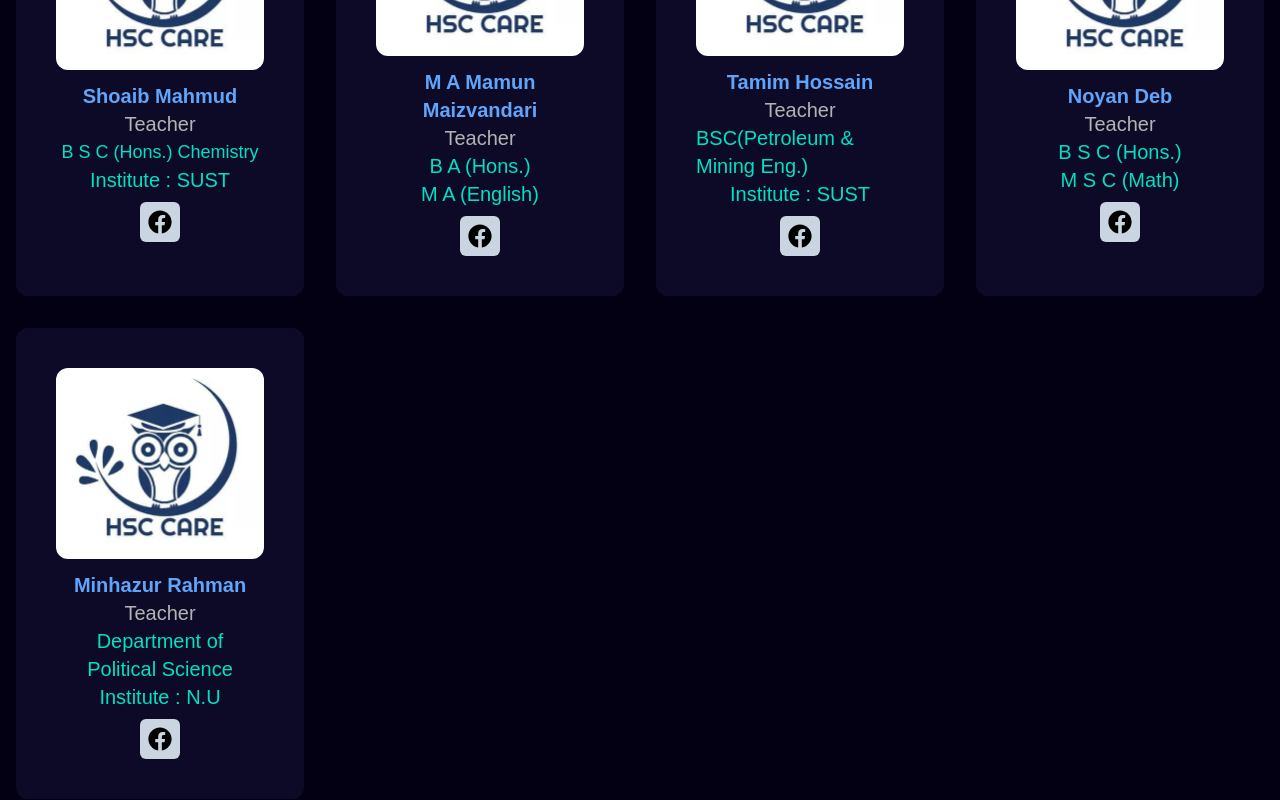
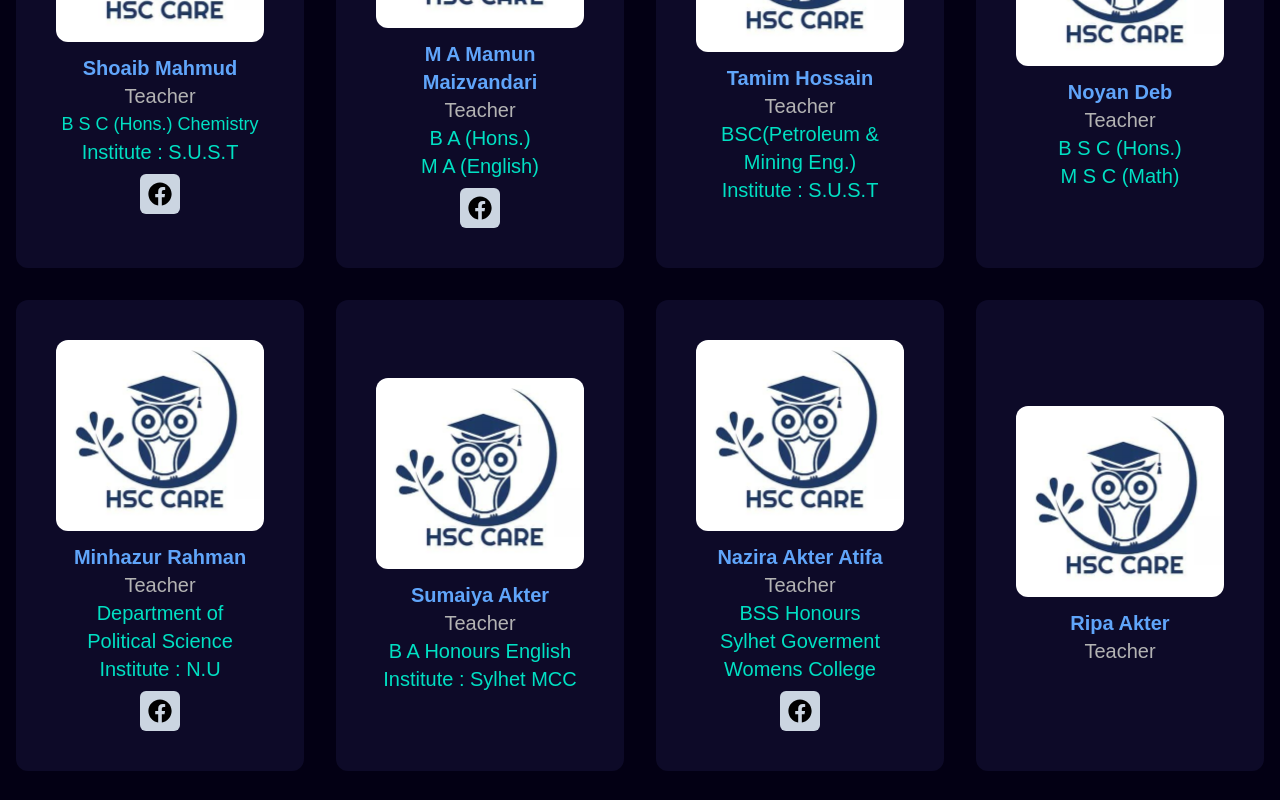
Before and after one commit to Rafat210907/hsc-care, a React (Vite) app: page / in a window 1280 px wide. Shown: the part 3380-4180 px from the top of the page. Built offline with nearby package versions, Linux system fonts and the light colour scheme.

Commit message:
teachers update

```diff
--- a/src/components/OurTeachers.jsx
+++ b/src/components/OurTeachers.jsx
@@ -6,25 +6,24 @@ import "aos/dist/aos.css";
 import { useTypewriter } from "react-simple-typewriter";
 import { Link } from "react-router-dom";
 
-
-
-
 const OurTeachers = () => {
   const [typeEffect] = useTypewriter({
     words: ["eachers"],
     loop: {},
     typeSpeed: 100,
   });
+
   useEffect(() => {
     Aos.init();
   }, []);
+
   return (
     <section id="ourteachers" className="relative mb-2 pt-20 sm:pt-24">
       <div className="max-width">
         <h6
           data-aos=""
           data-aos-duration="800"
-          className="text-2xl sm:text-3xl text-center text-blue-500 "
+          className="text-2xl sm:text-3xl text-center text-blue-500"
         >
           {" "}
           T{typeEffect}{" "}
@@ -51,14 +50,19 @@ const OurTeachers = () => {
                 {data.name}
               </h2>
               <h6 className="text-xl text-dark">{data.profession}</h6>
-              <h2  className="text-xl text-primary">{data.qualifications1}</h2>
-              <h2  className="text-xl text-primary">{data.qualifications2}</h2>
+              <h2 className="text-xl text-primary">{data.qualifications1}</h2>
+              <h2 className="text-xl text-primary">{data.qualifications2}</h2>
               <h2 className="text-xl text-primary">{data.qualifications3}</h2>
               <h2 className="text-lg text-primary">{data.qualifications4}</h2>
               <h2 className="text-xl text-primary">{data.institution}</h2>
-              <Link to={data?.Facebook}>
-                <FaFacebook className="text-lg size-10 p-2 mt-2 bg-slate-300 rounded-md text-black hover:bg-blue-900 hover:text-white duration-300"/>
-              </Link>
+
+              {/* Conditionally render the Facebook icon only if the Facebook prop exists */}
+              {data?.Facebook && (
+                <Link to={data.Facebook}>
+                  <FaFacebook className="text-lg size-10 p-2 mt-2 bg-slate-300 rounded-md text-black hover:bg-blue-900 hover:text-white duration-300" />
+                </Link>
+              )}
+
               <h2 className="text-xl text-primary">{data.qualificaions}</h2>
             </div>
           ))}
--- a/src/constants/Index.js
+++ b/src/constants/Index.js
@@ -1,7 +1,6 @@
 // Teachers image
 import img from '../assets/logo.png'
 import manager from '../assets/manager.jpg'
-import ProshantoSir from '../assets/IMG_2662.jpeg'
 
 // Teachers Data
 export const teacherData = [
@@ -45,7 +44,7 @@ export const teacherData = [
     name: "Shoaib Mahmud ",
     profession: "Teacher",
     qualifications4: "B S C (Hons.) Chemistry",
-    institution: "Institute : SUST",
+    institution: "Institute : S.U.S.T",
     Facebook: "https://www.facebook.com/profile.php?id=100008936828115&mibextid=ZbWKwL"
   },
   {
@@ -62,8 +61,9 @@ export const teacherData = [
     img: img,
     name: "Tamim Hossain ",
     profession: "Teacher",
-    qualifications1: "BSC(Petroleum & Mining Eng.)" ,
-    institution: "Institute : SUST",
+    qualifications1: "BSC(Petroleum &" ,
+    qualifications2: "Mining Eng.)",
+    institution: "Institute : S.U.S.T",
     Facebook: ""
   },
   {
@@ -84,4 +84,42 @@ export const teacherData = [
     institution: "Institute : N.U",
     Facebook: "https://www.facebook.com/mdminhajur.rahman.79 ",
   },
+  {
+    id: 10,
+    img: img,
+    name: "Sumaiya Akter",
+    profession: "Teacher",
+    qualifications1: "B A Honours English " ,
+    qualifications2: "",
+    institution: "Institute : Sylhet MCC",
+  },
+  {
+    id: 11,
+    img: img,
+    name: "Nazira Akter Atifa ",
+    profession: "Teacher",
+    qualifications1: "BSS Honours" ,
+    qualifications2: "Sylhet Goverment" ,
+    institution: "Womens College",
+    Facebook: "https://www.facebook.com/mdminhajur.rahman.79 ",
+  },
+  {
+    id: 12,
+    img: img,
+    name: "Ripa Akter",
+    profession: "Teacher",
+    qualifications1: "" ,
+    qualifications2: "" ,
+    institution: "",
+  },
+  {
+  id: 13,
+    img: img,
+    name: "Sabbir Ahmed",
+    profession: "Teacher",
+    qualifications1: "BSC Honours" ,
+    qualifications2: "Chemical Engineering" ,
+    qualifications3: "And Polymer Science",
+    institution: "S.U.S.T",
+  },
 ];
```
